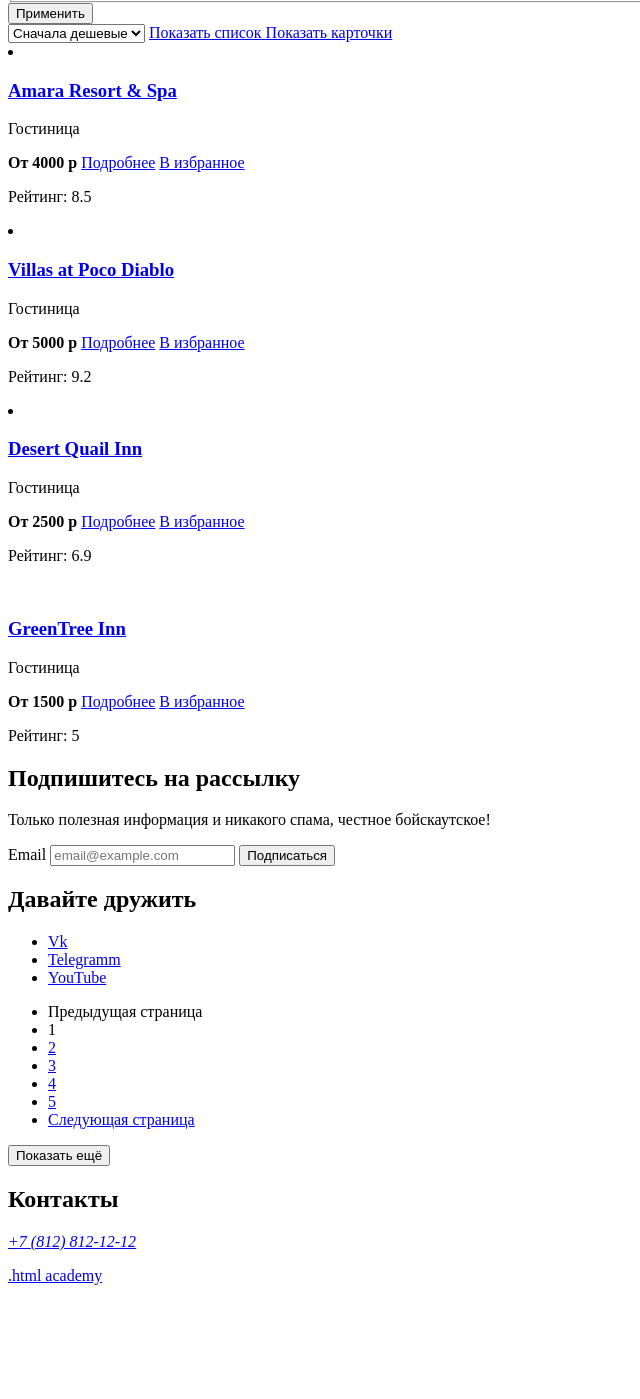
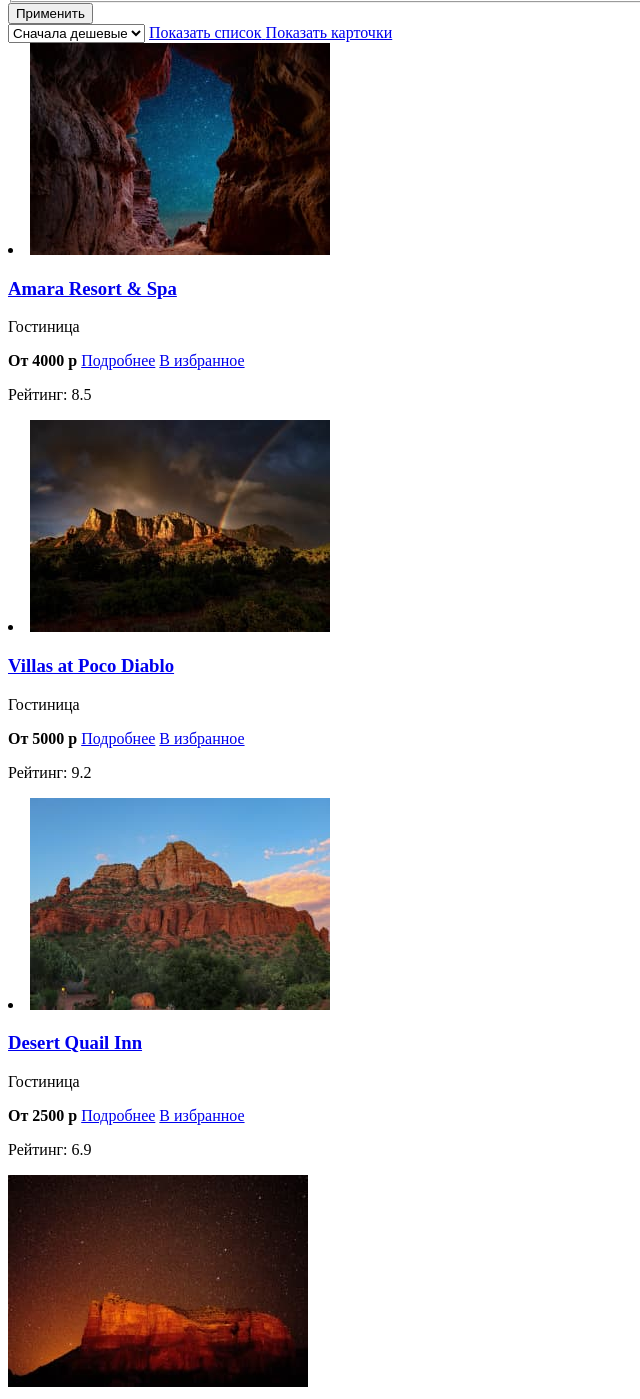
Before and after one commit to htmlacademy-htmlcss/2127015-sedona-35, a plain HTML site: page catalog.html in a window 1280 px wide. Shown: the part 601-2000 px from the top of the page, without its empty margins (0-640 px from the left). Before the commit the page ends 1902 px from the top, so only its background shows below. Drawn offline with Linux system fonts and the light colour scheme.

Commit message:
Графика всех страниц

```diff
--- a/catalog.html
+++ b/catalog.html
@@ -130,7 +130,7 @@
 
           <li class="hotel-list">
             <a class="hotel-list-link" href="hotel.html">
-              <img class="hotel-card-image" src="" alt="">
+              <img class="hotel-card-image" src="images/hotel-1.jpg" width="300" height="212" alt="Amara Resort & Spa">
               <h3 class="hotel-card-title">Amara Resort & Spa</h3>
             </a>
             <p class="hotel-card-name">Гостиница</p>
@@ -142,7 +142,7 @@
 
           <li class="hotel-list">
             <a class="hotel-list-link" href="hotel.html">
-              <img class="hotel-card-image" src="" alt="">
+              <img class="hotel-card-image" src="images/hotel-2.jpg" width="300" height="212" alt="Villas at Poco Diablo">
               <h3 class="hotel-card-title">Villas at Poco Diablo</h3>
             </a>
             <p class="hotel-card-name">Гостиница</p>
@@ -154,7 +154,7 @@
 
           <li class="hotel-list">
             <a class="hotel-list-link" href="hotel.html">
-              <img class="hotel-card-image" src="" alt="">
+              <img class="hotel-card-image" src="images/hotel-3.jpg" width="300" height="212" alt="Desert Quail Inn">
               <h3 class="hotel-card-title">Desert Quail Inn</h3>
             </a>
             <p class="hotel-card-name">Гостиница</p>
@@ -166,7 +166,7 @@
 
           <divli class="hotel-list">
             <a class="hotel-list-link" href="hotel.html">
-              <img class="hotel-card-image" src="" alt="">
+              <img class="hotel-card-image" src="images/hotel-4.jpg" width="300" height="212"  alt="GreenTree Inn">
               <h3 class="hotel-card-title">GreenTree Inn</h3>
             </a>
             <p class="hotel-card-name">Гостиница</p>
```
Also changed, not shown: index.html (+3 -3 lines), images/Vector1.svg (added), images/canyon.jpg (added), images/food.svg (added), images/heart.svg (added), images/hotel-1.jpg (added), images/hotel-2.jpg (added), images/hotel-3.jpg (added), images/hotel-4.jpg (added), images/house.svg (added), images/htmlacademy.svg (added), images/indexbackground.jpg (added), images/logo.svg (added), images/sedonatown.jpg (added), 5 more files.
